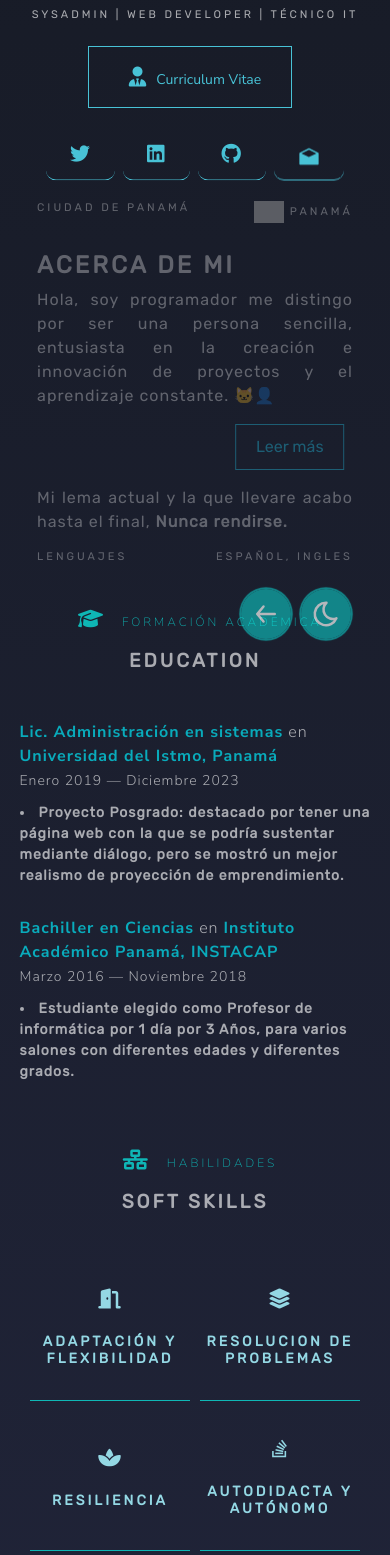
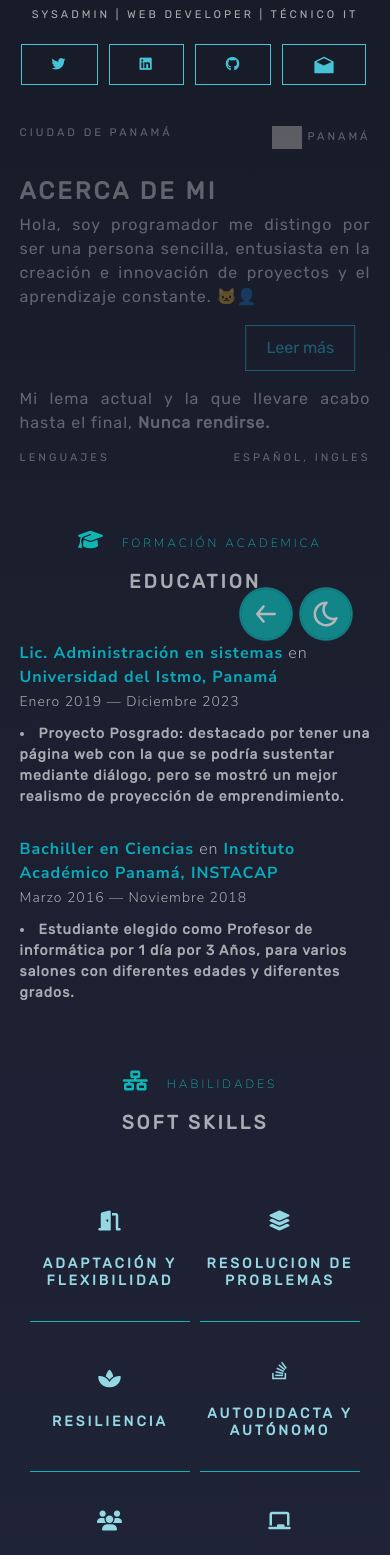
Before and after one commit to Serphp/portf-serph, a React (Vite) app: page /Home in a window 390 px wide. Shown: the part 180-1735 px from the top of the page. Built offline with nearby package versions, Linux system fonts and the light colour scheme; grey boxes are pictures that could not be loaded.

Commit message:
2024.3.1 : fixes mobile versión & adjustments

```diff
--- a/components/Cards.jsx
+++ b/components/Cards.jsx
@@ -1,8 +1,19 @@
 import '../src/styles/Cards.scss'
+import { Swiper, SwiperSlide } from 'swiper/react';
 
 export default function Cards() {
     return (
         <>
+
+{/* <Swiper>
+  <SwiperSlide>Slide 1</SwiperSlide>
+  <SwiperSlide>Slide 2</SwiperSlide>
+  <SwiperSlide>Slide 3</SwiperSlide>
+  <span slot="container-start">Container Start</span>
+  <span slot="container-end">Container End</span>
+  <span slot="wrapper-start">Wrapper Start</span>
+  <span slot="wrapper-end">Wrapper End</span>
+</Swiper> */}
 
     <div className='mainbg'>
     <h6 className="subtitle"><i className="fa fa-network-wired"></i> Habilidades </h6>
@@ -11,54 +22,48 @@ export default function Cards() {
     <div className='mb-5'></div>
 
     <div className="containerx">
-    <div className="">
+
       <div className="face face1">
         <div className=" content">
         <i className="fa fa-door-open"></i>
           <h3> adaptación Y flexibilidad </h3>
         </div>
-      </div>
     </div>
     {/* SEPARATE  */}
-    <div className="">
     <div className="face face1">
         <div className=" content">
         <i className="fa fa-layer-group"></i>
           <h3> Resolucion de Problemas </h3>
         </div>
-      </div>
-
     </div>
         {/* SEPARATE  */}
-        <div className="">
+
         <div className="face face1">
         <div className=" content">
         <i className="fa fa-spa"></i>
           <h3> Resiliencia </h3>
         </div>
-
-      </div>
     </div>
             {/* SEPARATE  */}
-            <div className="">
+
         <div className="face face1">
         <div className=" content">
         <i className="fa fa-stack-overflow"></i>
           <h3> Autodidacta y Autónomo </h3>
         </div>
       </div>
-    </div>
+
             {/* SEPARATE  */}
-            <div className="">
+
         <div className="face face1">
         <div className=" content">
         <i className="fa fa-users"></i>
           <h3> Comunicativo y detallado </h3>
         </div>
       </div>
-    </div>
+
         {/* SEPARATE  */}
-        <div className="">
+
         <div className="face face1">
         <div className=" content">
         <i className="fa fa-chalkboard"></i>
@@ -66,9 +71,8 @@ export default function Cards() {
         </div>
       </div>
 
-    </div>
       {/* SEPARATE  */}
-        <div className="">
+
         <div className="face face1">
         <div className=" content">
         <i className="fa fa-icons"></i>
@@ -76,16 +80,15 @@ export default function Cards() {
         </div>
         </div>
 
-      </div>
       {/* SEPARATE  */}
-        <div className="">
+
         <div className="face face1">
         <div className=" content">
         <i className="fa fa-hand-holding-heart"></i>
         <h3> Programador Apasionado </h3>
         </div>
         </div>
-        </div>
+
         {/* END */}
         </div>
       </div>
--- a/pages/Home.jsx
+++ b/pages/Home.jsx
@@ -6,6 +6,7 @@ import Education from "../components/education";
 import Jobs from "../components/services";
 import Proyects from "../components/Proyects";
 import Formulario from "../components/form";
+
 
 export default function Home() {
 
@@ -34,8 +35,6 @@ export default function Home() {
     //     context.fillText(" /_/       \\_\\", 20, 180);
     //   }, []);
 
-    const page = "https://www.canva.com/design/DAFdbVwPc-E/g-n9jiBMoC2BnVRAgrTaOQ/view?utm_content=DAFdbVwPc-E&utm_campaign=designshare&utm_medium=link&utm_source=homepage_design_menu";
-    const page2 = "https://www.canva.com/design/DAFYcnkgTq0/2ZDE5Ktbf3zjRHRCyvbHow/view?utm_content=DAFYcnkgTq0&utm_campaign=designshare&utm_medium=link&utm_source=homepage_design_menu";
     return (
         <>
         <main>
@@ -50,26 +49,19 @@ export default function Home() {
                 SysAdmin | Web Developer | Técnico IT
                 </h4>
 
-                <div className="pt-3">
-                {/* <a href={page} target="_blank"><button className="buttoned"> SysAdmin CV </button></a> */}
-                <a href={page2} target="_blank"><button className="buttoned">
-                <i className="fa fa-user-tie"></i>
-                Curriculum Vitae
-                </button></a>
 
-                </div>
 
                 <div className="mt-4">
-                    <a className="btn btn-link btn-floating " target="_blank" href="https://twitter.com/Serphp">
+                    <a className="buttoned btn-link btn-floating " target="_blank" href="https://twitter.com/Serphp">
                     <i className="fab fa-twitter"></i></a>
 
-                    <a className="btn btn-link btn-floating ms-2" target="_blank" href="https://www.linkedin.com/in/bryaninit/">
+                    <a className="buttoned btn-link btn-floating ms-2" target="_blank" href="https://www.linkedin.com/in/bryaninit/">
                     <i className="fab fa-linkedin"></i></a>
 
-                    <a className="btn btn-link btn-floating ms-2" target="_blank" href="https://github.com/Serphp">
+                    <a className="buttoned btn-link btn-floating ms-2" target="_blank" href="https://github.com/Serphp">
                     <i className="fab fa-github"></i></a>
 
-                    <a className="btn btn-link btn-floating ms-2" href="mailto:serphp@hotmail.com">
+                    <a className="buttoned btn-link btn-floating ms-2" href="mailto:serphp@hotmail.com">
                     <svg width="22" height="22" fill="currentColor" viewBox="0 0 24 24" xmlns="http://www.w3.org/2000/svg">
                     <path d="m22.08 7.892-9.74-4.813a.767.767 0 0 0-.68 0L1.923 7.892a.75.75 0 0 0-.422.67V20.25a.754.754 0 0 0 .759.75h19.48a.756.756 0 0 0 .759-.75V8.563a.75.75 0 0 0-.42-.671ZM12 4.588l8.11 4.006-8.237 4.067-8.109-4.005L12 4.588Z"></path>
                     </svg></a>
--- a/src/styles/Cards.scss
+++ b/src/styles/Cards.scss
@@ -1,5 +1,6 @@
 
   .containerx{
+    //border: red 2px solid;
     display: flex;
     align-items: center;
     justify-content: center;
@@ -10,13 +11,6 @@
   title {
     background-color: black;
   }
-  //contenedor
-  .cardx{
-    margin-top: -100px;
-    margin-bottom: -40px;
-    //margin-left: 0px;
-    //margin-right: 10px;
-  }
 
   //tamaño
   .face{
@@ -25,20 +19,16 @@
     transition: .5s;
     //border-radius: 10px;
     //transform: translateY(-50px);
+    //animation: anim2 5s infinite ease;
+
     &:hover{
       opacity: 1;
       transform: translateY(-10px);
-      box-shadow: 5px 5px 0px 2px rgb(102, 175, 199);
+      box-shadow: 5px 5px 1px 5px var(--cyan);
     }
   }
 
   @media  screen and (max-width: 768px) {
-    .cardx {
-      margin-top: -100px;
-      margin-bottom: -30px;
-      margin-left: 0px;
-      margin-right: 0px;
-    }
     .face {
       width: 160px;
       height: 140px;
@@ -53,15 +43,12 @@
 
   /*CARD BG*/
   .face1{
-    position: relative;
-    //border-radius: 5px;
-    color: #333;
     display: flex;
     justify-content: center;
     font-size: 1.1em; //title size
     flex-direction: column;
-    cursor: pointer;
-    z-index: 1;
+    // cursor: pointer;
+    // z-index: 1;
     //border: #00fffb solid 1px;
     //box-shadow: 5px 5px 0px 2px rgba(102, 175, 199, 0.317);
   }
--- a/src/styles/Global.scss
+++ b/src/styles/Global.scss
@@ -279,7 +279,7 @@ body {
 // OLD STYLE
 .buttoned {
   a{ color: #2ebdd3;}
-  margin-right: 10px;
+  margin-right: 3px;
   background-color: transparent;
   border: 1px solid #48C2D6;
   color: #48C2D6;
@@ -289,6 +289,9 @@ body {
   //animation: fadeIn 5s infinite;
   //opacity: 0.3;
   transition: all 0.3s ease-in-out 0s;
+    @media screen and (max-width: 600px) {
+        width: 100%;
+    }
     &:hover {
       color: #fff !important;
       //background-color: #48C2D6;
@@ -1457,8 +1460,7 @@ code {
   border-left: rgba(0, 255, 247, 0.282) solid 1px;
   padding-left: 20px;
     @media screen and (max-width: 600px) {
-      width: 90%;
-      margin: -10px;
+      width: 100%;
       padding-left: 0px;
       border-left: none;
     }
```
